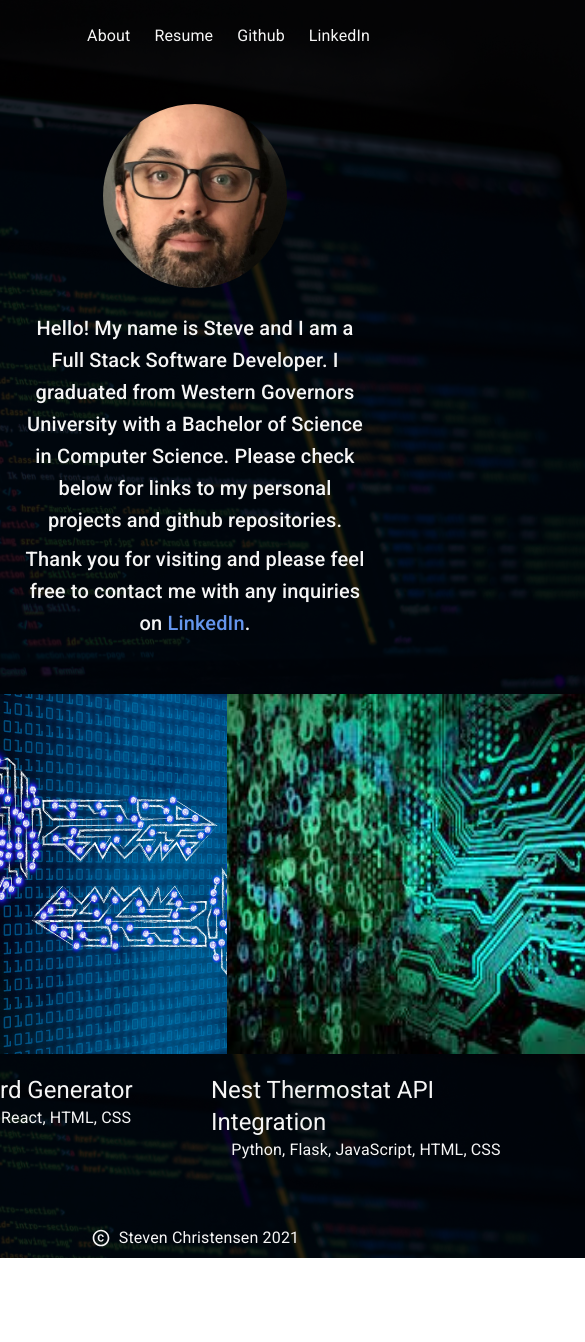
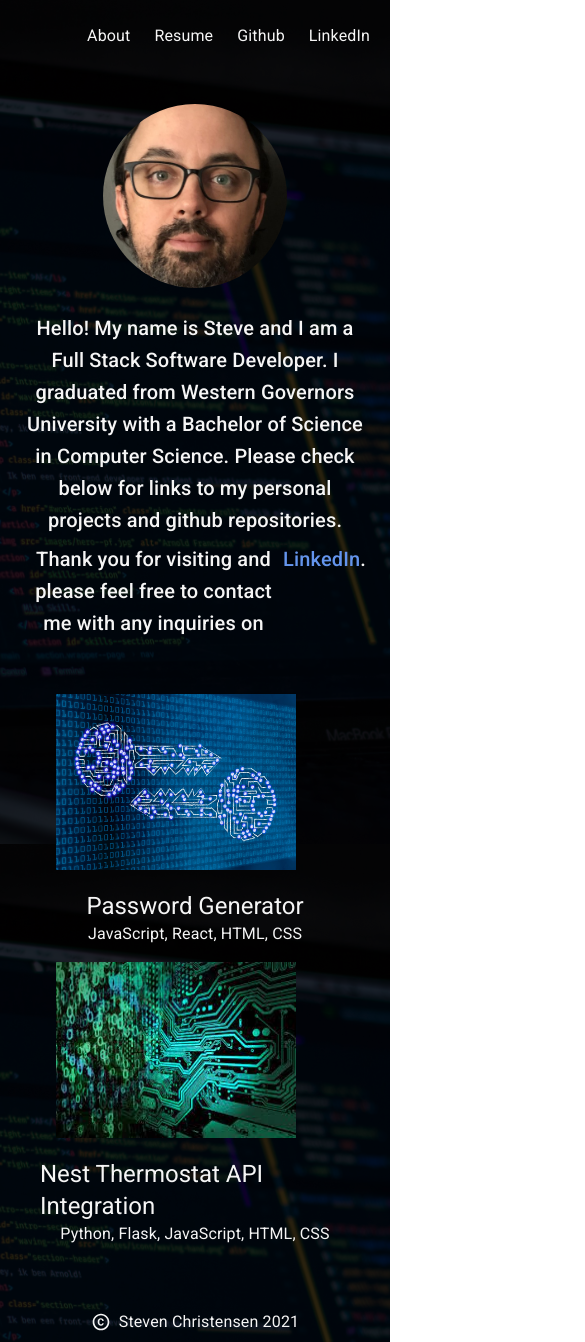
Before and after one commit to kcmodev/Portfolio_Website, a React (Create React App) app: page / in a window 390 px wide. Shown: the top 1342 px of the page, 585 px wide, since content can reach past the window. Before the commit the page ends 1258 px from the top, so only its background shows below. Built offline with nearby package versions, Linux system fonts and the light colour scheme.

Commit message:
fixing images

```diff
--- a/src/components/SkillCards.tsx
+++ b/src/components/SkillCards.tsx
@@ -31,10 +31,18 @@ const useStyles = makeStyles((theme) => ({
     color: 'whitesmoke',
     justifyContent: 'center',
   },
-  large: {
-    width: theme.spacing(60),
-    height: theme.spacing(45),
-    margin: theme.spacing(2),
+  picture: {
+    [theme.breakpoints.down('sm')]: {
+      width: theme.spacing(30),
+      height: theme.spacing(22),
+      margin: theme.spacing(2),
+    },
+    [theme.breakpoints.up('sm')]: {
+      width: theme.spacing(60),
+      height: theme.spacing(45),
+      margin: theme.spacing(2),
+    },
+    alignSelf: 'center',
     transition: '0.5s',
     '&:hover': {
       opacity: 0.5,
@@ -42,6 +50,12 @@ const useStyles = makeStyles((theme) => ({
   },
   container: {
     display: 'flex',
+    [theme.breakpoints.down('sm')]: {
+      flexWrap: 'wrap',
+    },
+    [theme.breakpoints.up('sm')]: {
+      flexDirection: 'row',
+    },
     justifyContent: 'center',
     paddingTop: theme.spacing(4),
     paddingBottom: theme.spacing(4),
@@ -56,7 +70,7 @@ export default function SkillCards() {
       <Container maxWidth={'sm'}>
         <Link to={password_generator_route}>
           <img
-            className={classes.large}
+            className={classes.picture}
             src={password_generator_image}
             alt={password_generator_alt_text}
           />
@@ -72,7 +86,7 @@ export default function SkillCards() {
       <Container maxWidth={'sm'}>
         <Link to={python_projects_route}>
           <img
-            className={classes.large}
+            className={classes.picture}
             src={api_project_image}
             alt={api_alt_text}
           />
--- a/src/views/LandingPage.tsx
+++ b/src/views/LandingPage.tsx
@@ -18,12 +18,14 @@ export const github_url = 'https://github.com/kcmodev';
 
 const useStyles = makeStyles(() => ({
   root: {
-    flexBasis: 'auto'
+    flexBasis: 'auto',
   },
   section_text: {
+    display: 'flex',
+    alignContent: 'center',
     textAlign: 'center',
-    color: 'whitesmoke'
-  }
+    color: 'whitesmoke',
+  },
 }));
 
 const LandingPage = () => {
```
Also changed, not shown: src/views/TodoListPage.tsx (added, +16 -0 lines).
